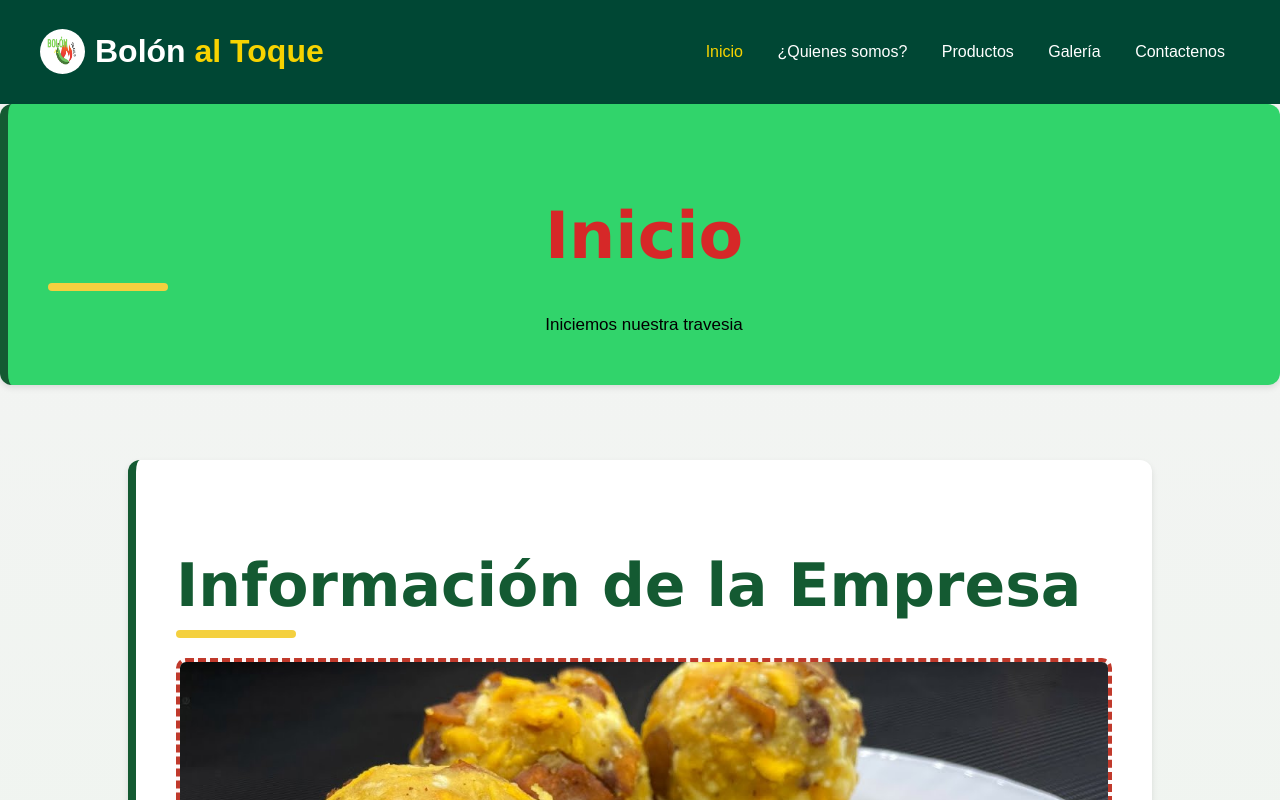
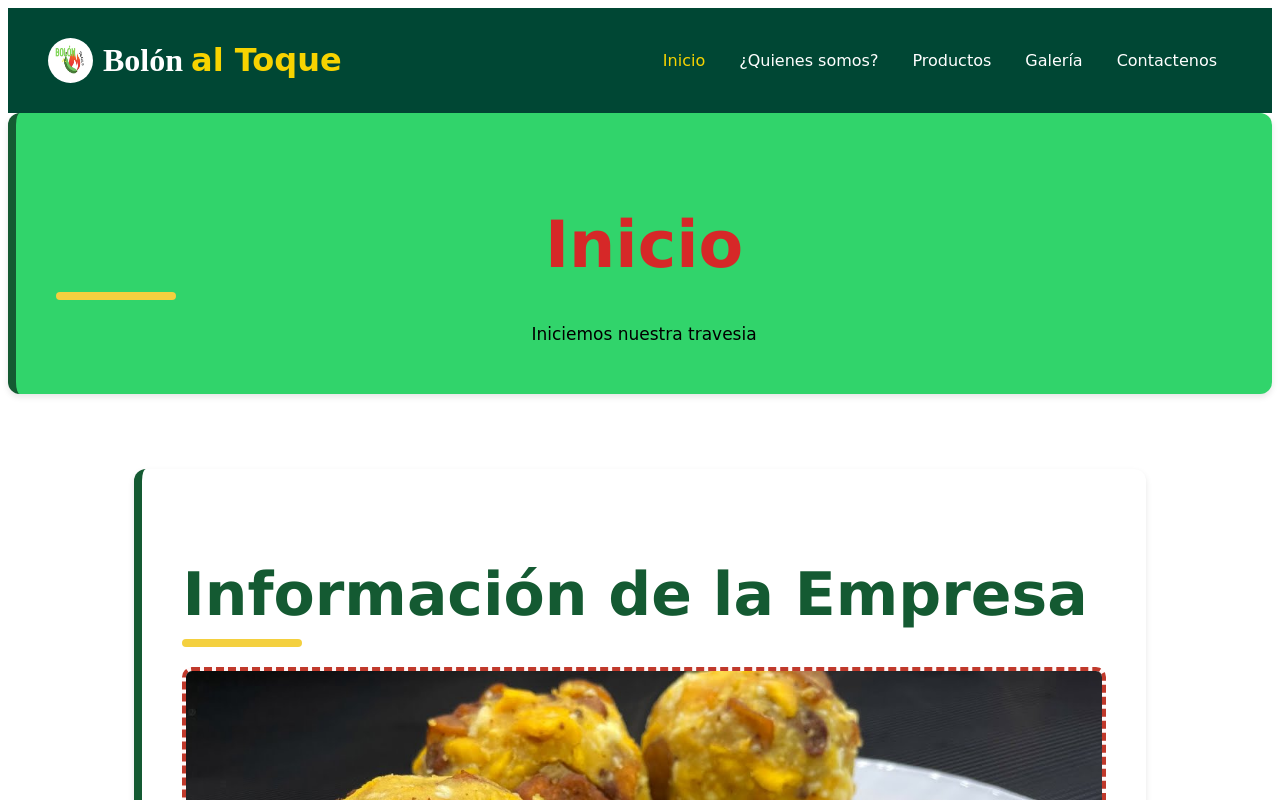
Before and after one commit to Luikhanzz/santanaluiggi.github.io, a plain HTML site: page index.html in a window 1280 px wide. Shown: the top 800 px of the page. Drawn offline with Linux system fonts and the light colour scheme.

Commit message:
Update estilos.css

```diff
--- a/estilos.css
+++ b/estilos.css
@@ -1,4 +1,4 @@
-/* --------------------
+e/* --------------------
    BASE
 -------------------- */
 body {
@@ -57,6 +57,7 @@ nav a.active {
   background: #31d46b;
   padding: 40px;
   text-align: center;
+   font-family: 'Dancing Script', cursive;
 }
 
 .hero h2 {
@@ -148,3 +149,13 @@ p {
 .img-media:hover {
   transform: scale(1.05);
 }
+
+h1, h2, h3, h4, h5, h6 {
+  font-family: "Made canvas"!
+  font-weight: 700;
+}
+
+/* Párrafos manuscritos */
+p, span, a, li {
+  font-family: "Dancing Script", cursive;
+}
```
